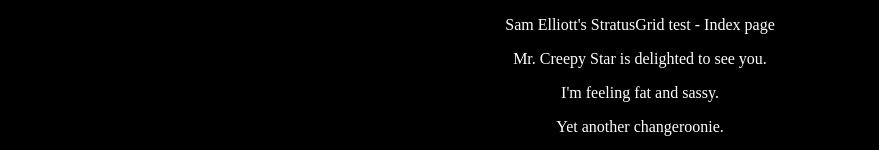
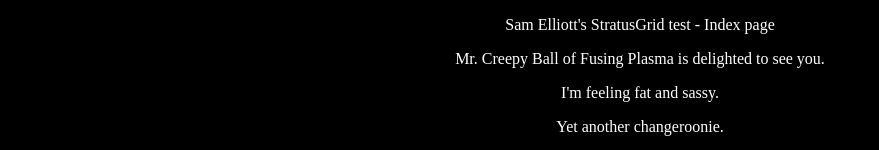
Before and after one commit to samuel-elliott/StratusGrid, a plain HTML site: page index.html in a window 1280 px wide. Shown: the top 150 px of the page, without its empty margins (0-879 px from the left). Drawn offline with Linux system fonts and the light colour scheme.

Commit message:
Please work.

```diff
--- a/index.html
+++ b/index.html
@@ -5,9 +5,9 @@
 </head>
 <body style="background-color:black">
 <p style="text-align:center;color:white">Sam Elliott's StratusGrid test - Index page</p>
-<p style="text-align:center;color:white">Mr. Creepy Star is delighted to see you.</p>
+<p style="text-align:center;color:white">Mr. Creepy Ball of Fusing Plasma is delighted to see you.</p>
 <p style="text-align:center;color:white">I'm feeling fat and sassy.</p>
 <p style="text-align:center;color:white">Yet another changeroonie.</p>
-<img src="images/Mr_Creepy_Star.png" alt="Mr. Creepy Star"></p>
+<img src="images/Mr_Creepy_Ball of Fusing Plasma.png" alt="Mr. Creepy Ball of Fusing Plasma"></p>
 </BODY>
 </HTML>
```
